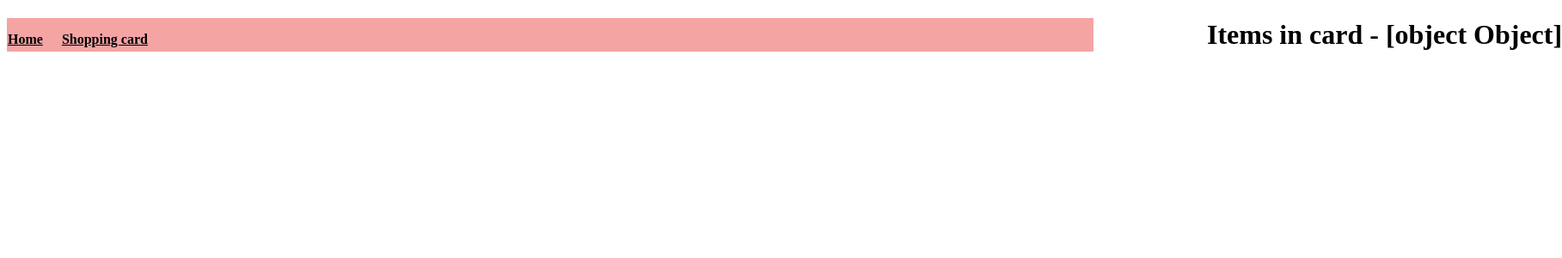
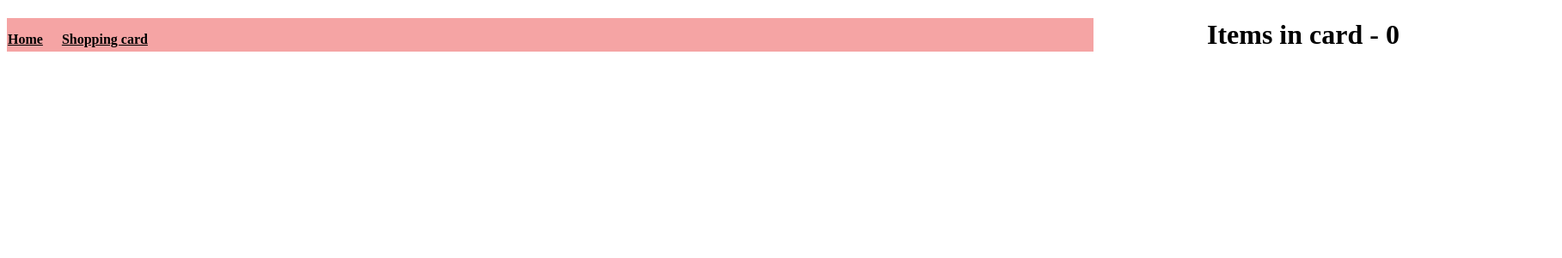
Before and after one commit to asytkin/AngularProject, an Angular app: page / in a window 1280 px wide. Shown: the top 300 px of the page at 86% size, 1817 px wide, since content can reach past the window. Built offline with nearby package versions, Linux system fonts and the light colour scheme.

Commit message:
мелкие фиксы

```diff
--- a/src/app/header/header.component.html
+++ b/src/app/header/header.component.html
@@ -8,7 +8,7 @@
                 <a class="shoppingCardText" routerLink="property-basket">Shopping card</a>
             </th>
             <th>
-                <a class="itemsInCardText" >Items in card - {{basketItemsCount$}}</a>
+                <a class="itemsInCardText" >Items in card - {{basketItemsCount$ | async }}</a>
             </th>
         </tr>
     </nav>
--- a/src/app/property/property-basket/property-basket.component.ts
+++ b/src/app/property/property-basket/property-basket.component.ts
@@ -9,9 +9,8 @@ import { CartService } from 'src/app/service/cart.service';
 })
 export class PropertyBasketComponent {
   basketItems: BasketItem[] = [];
-  cartService!: CartService;
 
-  constructor() {
+  constructor(private cartService: CartService) {
     this.basketItems = this.cartService.getCartItems();
   }
 }
--- a/src/app/property/property-product-list/property-product-list.component.html
+++ b/src/app/property/property-product-list/property-product-list.component.html
@@ -2,7 +2,7 @@
     <div class='listItemsText'>List of items</div>
     <ul>
         <li *ngFor="let product of products">
-            <app-property-product [product]="product"></app-property-product>
+            <app-property-product [product]="product" (onAddToCartEvent)="onAddToCart($event)"></app-property-product>
         </li>
     </ul>
 </div>
--- a/src/app/property/property-product-list/property-product-list.component.ts
+++ b/src/app/property/property-product-list/property-product-list.component.ts
@@ -1,4 +1,4 @@
-import { Component, OnInit } from '@angular/core';
+import { ChangeDetectionStrategy, Component, OnInit } from '@angular/core';
 import { CartService } from 'src/app/service/cart.service';
 import { Product } from '../../model/product';
 import { HttpFakeProductService } from '../../service/http.fakeproduct.service';
@@ -6,13 +6,12 @@ import { HttpFakeProductService } from '../../service/http.fakeproduct.service';
 @Component({
   selector: 'app-property-product-list',
   templateUrl: './property-product-list.component.html',
-  styleUrls: ['./property-product-list.component.css'],
+  styleUrls: ['./property-product-list.component.css']
 })
 export class PropertyProductListComponent {
   products: Product[] = [];
-  cartService!: CartService;
 
-  constructor(private httpFakeProductService: HttpFakeProductService) {
+  constructor(private httpFakeProductService: HttpFakeProductService, private cartService: CartService) {
     this.httpFakeProductService.getAllProducts().subscribe((data) => {
       this.products = data;
       console.log('getAllProducts:' + data);
```
